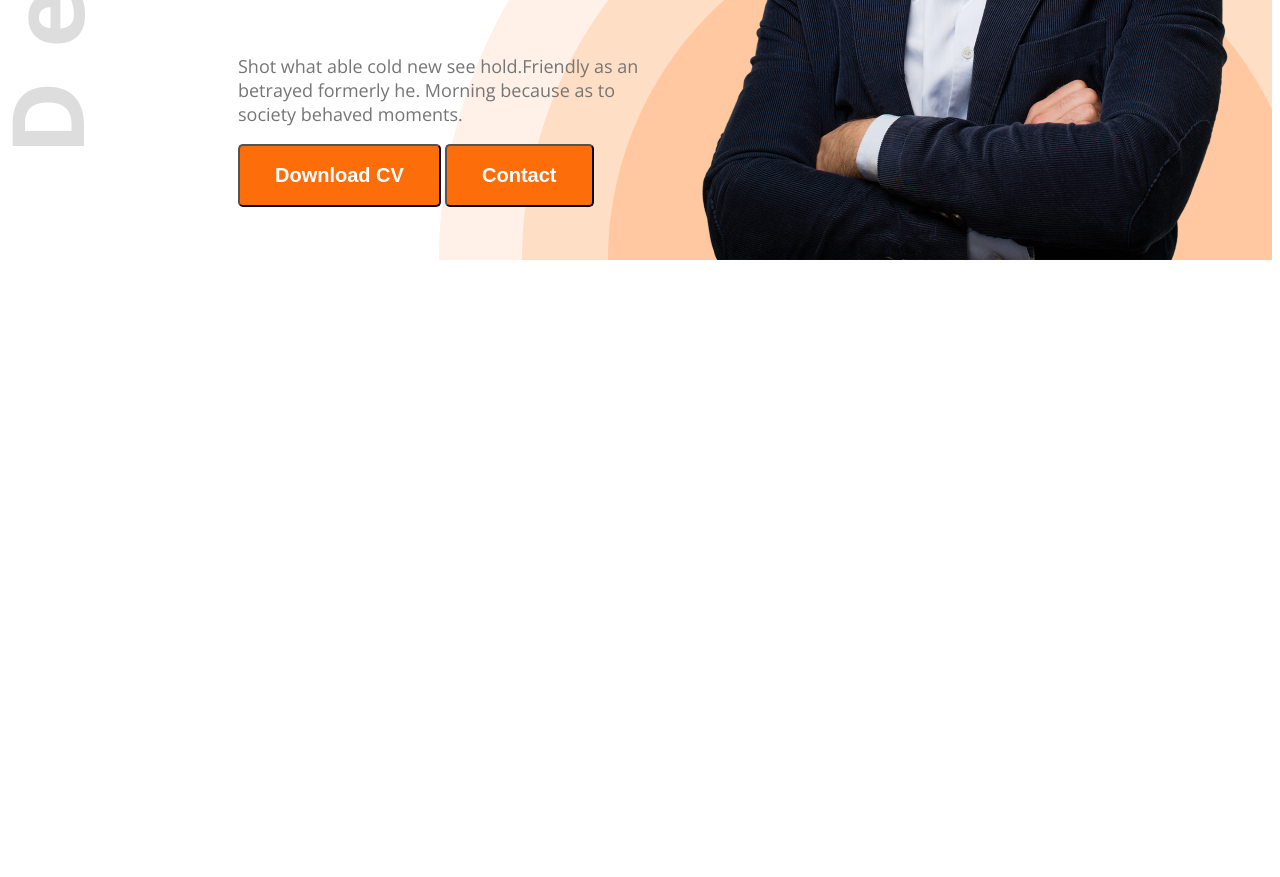
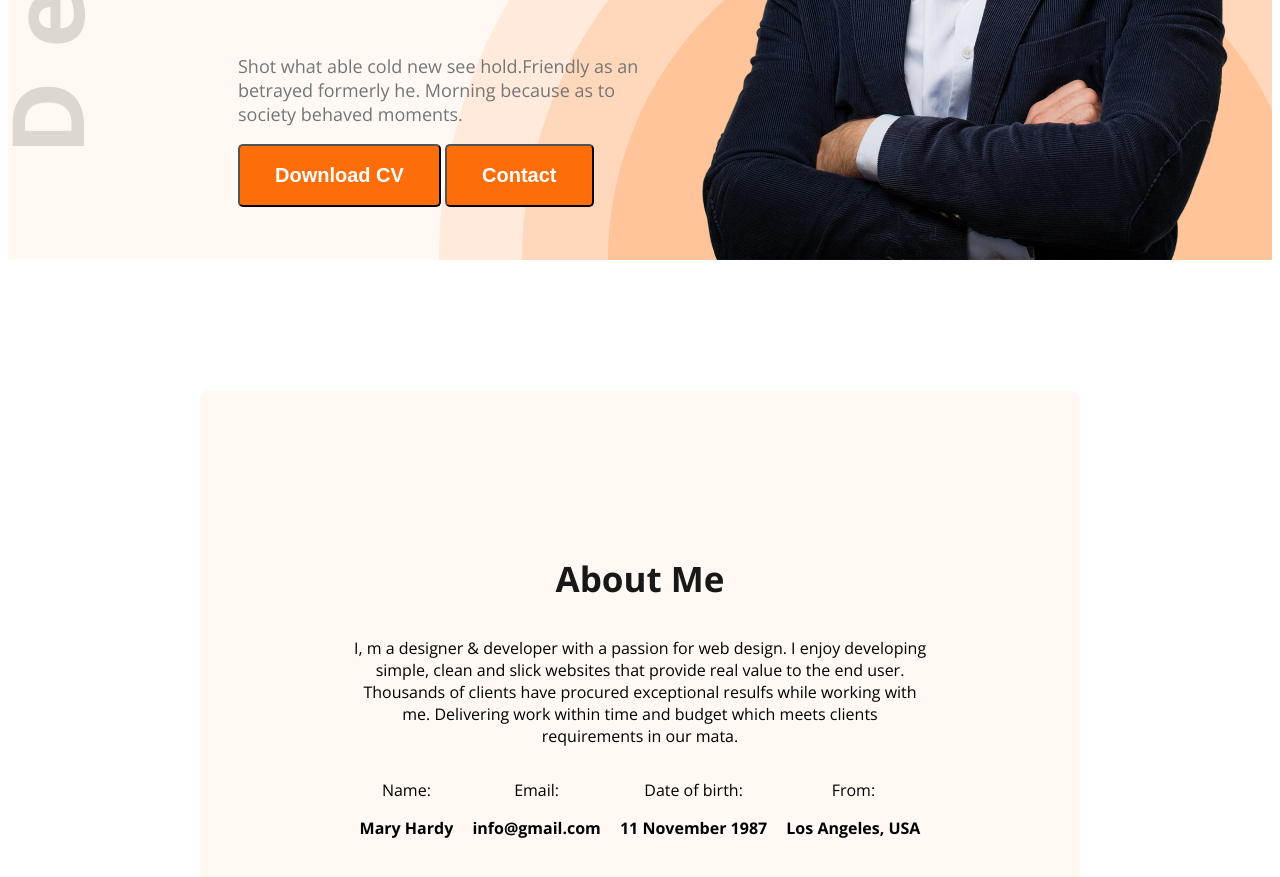
Before and after one commit to Naz22135/Web-1st-Portfolio, a plain HTML site: page index.html in a window 1280 px wide. Shown: the part 667-1544 px from the top of the page. Before the commit the page ends 935 px from the top, so only its background shows below. Drawn offline with nearby package versions, Linux system fonts and the light colour scheme.

Commit message:
portfolio files added

```diff
--- a/index.html
+++ b/index.html
@@ -10,7 +10,7 @@
     <link rel="stylesheet" href="portfolio.css">
 </head>
 <body class="open-sans-normal">
-    <header class="header">
+    <header class="header secondary-bg">
         <nav>
             <h3 class="nav-tittle">Ma<span class="text-primary">r</span>y</h3>
             <Ul>
@@ -22,7 +22,7 @@
         <div class="banner">
             <div class="banner-content">
                 <h4 class="banner-greetings dark-2">Hi, I am</h4>
-                <h1 class="banner-tittle dark-2">Mary Hardy</h1>
+                <h1 class="banner-title dark-2">Mary Hardy</h1>
                 <p class="banner-description dark-3">Shot what able cold new see hold.Friendly as an betrayed formerly he. Morning because as to society behaved moments.
                 </p>
                 <button class="btn-primary">Download CV</button>
@@ -33,6 +33,30 @@
         </div>
      </header>
     <main>
+        <section class="about secondary-bg">
+        <h3 class="section-title">About Me</h3>
+        <p class="section-des">I, m a designer & developer with a passion for web design. I enjoy developing simple, clean and slick websites that provide real value to the end user. Thousands of clients have procured exceptional resulfs while working with me. Delivering work within time and budget which meets clients requirements in our mata.</p>
+        <div class="about-items">
+            <!-- .about-item*4>p.item-title+p.item-description -->
+            <div class="about-item">
+                <p class="item-title">Name:</p>
+                <p class="item-description">Mary Hardy</p>
+            </div>
+            <div class="about-item">
+                <p class="item-title">Email:</p>
+                <p class="item-description">info@gmail.com</p>
+            </div>
+            <div class="about-item">
+                <p class="item-title">Date of birth:</p>
+                <p class="item-description">11 November 1987</p>
+            </div>
+            <div class="about-item">
+                <p class="item-title">From:</p>
+                <p class="item-description">Los Angeles, USA</p>
+            </div>
+        </div>
+        </section>
+
 
     </main>
     <footer>
--- a/portfolio.css
+++ b/portfolio.css
@@ -16,6 +16,10 @@ nav{
 .nav-tittle{
   font-weight:800;
   font-size: 45px;
+}
+/* shared style */
+.secondary-bg{
+    background-color: #FFF8F3;
 }
 .text-primary{
   color: #FD6E0A;
@@ -70,7 +74,7 @@ nav ul li{
     font-weight: 600;
   }
 
-  .banner-tittle{
+  .banner-title{
     font-size: 85px;
     font-weight: bold;
   }
@@ -83,3 +87,34 @@ nav ul li{
         width: 584px;
         height: 676px;
   }
+  .section-title{
+        font-size: 35px;
+        font-weight: bold;
+        color: #181818;
+  }
+  .section-description{
+        font-size: 18px;
+        color: #757575;
+  }
+  /* main styles */
+  main{
+    max-width: 1140px;
+    margin: 0 auto;
+
+  }
+  /* about styles */
+  .about{
+    border-radius: 10px;
+    padding: 130px 150px;
+    text-align: center;
+    margin: 130px;
+
+  }
+  .about-items{
+    display: flex;
+    justify-content: space-around;
+
+  }
+  .item-description{
+    font-weight: bold;
+  }
```
